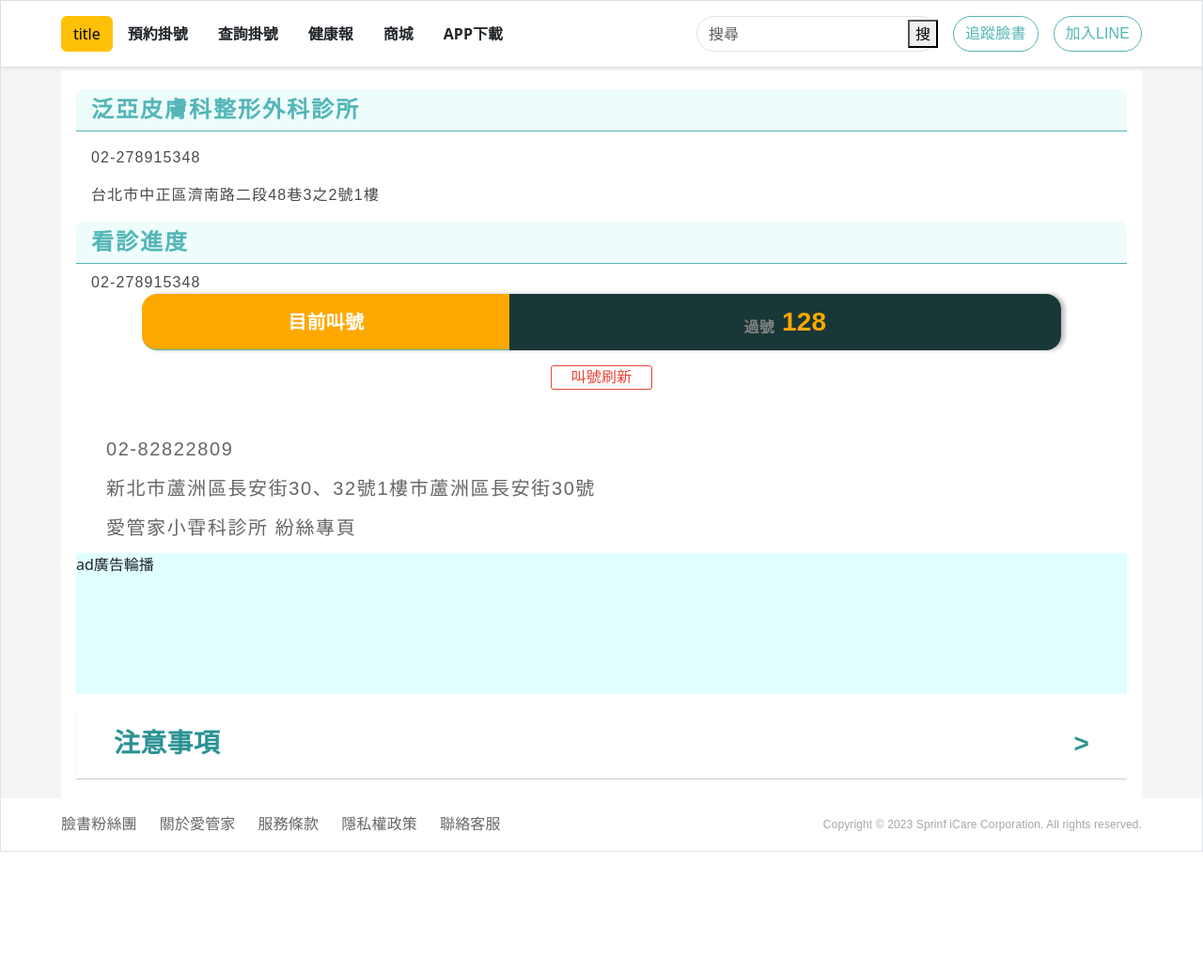
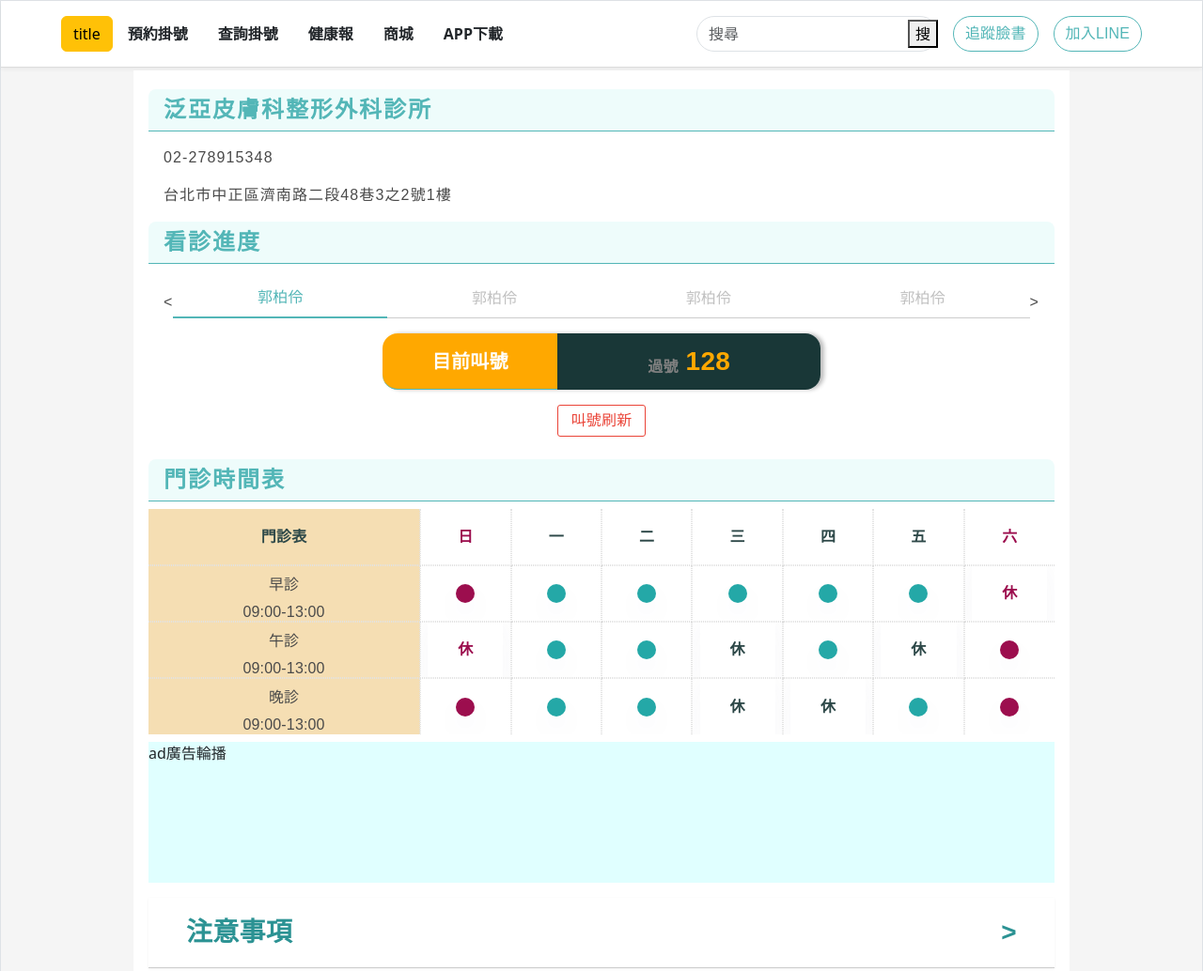
Before and after one commit to leeyang19970916/website, a website with bundled scripts: page reservation/html/formal/clinic_callingProgress.html in a window 1280 px wide. Shown: the top 1034 px of the page at 94% size. Before the commit the page ends 907 px from the top, so only its background shows below. Built offline with nearby package versions, Linux system fonts and the light colour scheme.

Commit message:
callingProgress

```diff
--- a/reservation/html/formal/clinic_callingProgress.html
+++ b/reservation/html/formal/clinic_callingProgress.html
@@ -24,7 +24,18 @@
         <section class="section-container callingProgress">
           <div class="title">看診進度</div>
           <div class="content">
-                <div class="doctorList">02-278915348</div>
+            <div class="doctorList-container">
+              <div class="prev"><</div>
+              <div class="doctorList">
+                <div class="doctorItem show">郭柏伶</div>
+
+                <div class="doctorItem">郭柏伶</div>
+
+                <div class="doctorItem">郭柏伶</div>
+                <div class="doctorItem">郭柏伶</div>
+              </div>
+              <div class="next">></div>
+            </div>
             <div class="calling-container">
               <div class="callingCard">
                 <div class="title">目前叫號</div>
@@ -37,20 +48,15 @@
             </div>
           </div>
         </section>
+        <section class="section-container schedule-container">
+          <div class="title">門診時間表</div>
+          <div class="content">
+            <div class="schedule">
+              <div class="clinic-week"></div>
+            </div>
+          </div>
+        </section>
 
-
-
-
-        <div class="content-container">
-          <div class="inform-detail">
-            <div class="phone">02-82822809</div>
-            <div class="address">
-              新北市蘆洲區長安街30、32號1樓市蘆洲區長安街30號
-            </div>
-            <div class="facebook">愛管家小雸科診所 紛絲專頁</div>
-          </div>
-
-        </div>
         <section class="ad-loop">ad廣告輪播</section>
         <section class="clinicDetail">
           <div class="title">
@@ -75,8 +81,8 @@
           </div>
           <div class="collapse" id="collapseExample">
             <div class="card card-body">
-                Some placeholder content for the collapse component. This panel
-                is hidden by default but revealed when the user activates the
+              Some placeholder content for the collapse component. This panel is
+              hidden by default but revealed when the user activates the
               relevant trigger.
             </div>
           </div>
--- a/reservation/scss/_callingProgress.scss
+++ b/reservation/scss/_callingProgress.scss
@@ -1,5 +1,6 @@
 #callingProgress-container {
   padding: 1.25rem 1rem;
+  max-width: 996px;
   .section-container {
     .title {
       @include fontSize(1.5rem, #53b6b7, 900);
@@ -17,9 +18,32 @@
       .addr {
         padding: 0.5rem 0;
       }
+      .doctorList-container {
+        @include dflex(center, center, nowrap);
+        margin: 1rem 0;
+        .doctorList {
+          @include dflex(start, center, nowrap);
+          width: 100%;
+          .doctorItem {
+            @include fontSize(1rem, #c0c0c0, 500);
+            width: calc(100% / 4);
+            text-align: center;
+            padding-bottom: 0.5rem;
+            padding: 0 1rem;
+            padding-bottom: 0.5rem;
+            border-bottom: 1px solid #cdcdcd;
+            cursor: pointer;
+            &.show {
+              color: #53b6b7 !important;
+              border-bottom: 2px solid #53b6b7 !important;
+              // background-color: transparent !important;
+            }
+          }
+        }
+      }
       .calling-container {
         .callingCard {
-          width: 90%;
+          width: 50%;
           margin: 0 auto;
           border-radius: 16px;
           @include dflex(null, center);
@@ -31,7 +55,6 @@
             @include fontSize(1.25rem, white, 900);
             @include dflex(center, center);
             background: #ffa800;
-
             padding: 8px 16px;
             border-radius: 16px 0 0 16px;
           }
@@ -58,11 +81,41 @@
           border-radius: 3px;
           border: 1px solid #ea4438;
           background: #fff;
-          @include fontSize(1rem,#EA4438,500);
-          @include dflex(center,center);
+          @include fontSize(1rem, #ea4438, 500);
+          @include dflex(center, center);
           width: 10%;
+          padding: 0.25rem 0;
+          white-space: nowrap;
         }
       }
     }
   }
 }
+.schedule-container {
+  transform: none;
+  .content {
+    padding: 0.5rem 0 !important;
+  }
+  .schedule {
+    border: none;
+    padding: 0;
+    .clinic-week-col {
+      &:first-child {
+        background-color: wheat;
+        min-width: 30%;
+      }
+      .item {
+        min-height: 60px;
+        // height: auto;
+        .stateName {
+          padding: 0;
+          @include fontSize(16px, #4a4a4a, 400);
+        }
+        .range {
+          padding: 0;
+          @include fontSize(12px, #4a4a4a, 400);
+        }
+      }
+    }
+  }
+}
```
Also changed, not shown: reservation/scss/reservation.css, 1 other file. Lines whose indentation alone changed are shown as unchanged.
